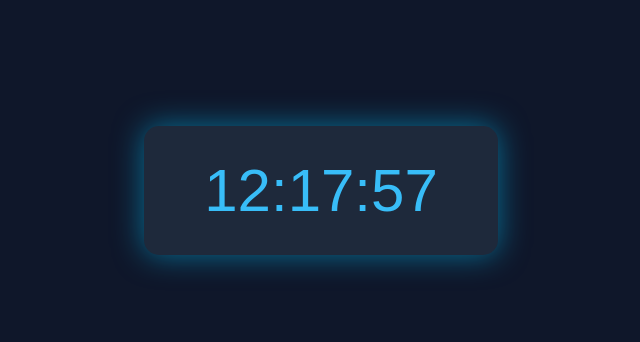
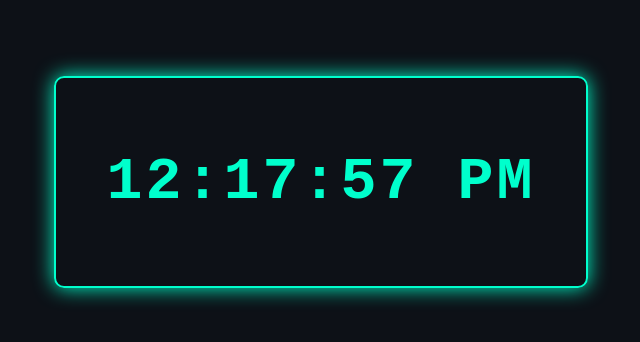
Before and after one commit to xyzvikram/digital-clock, a plain HTML site: page index.html in a window 1280 px wide. Shown: the part 218-560 px from the top of the page, without its empty margins (319-959 px from the left). Drawn offline with Linux system fonts and the light colour scheme.

Commit message:
Add files via upload

```diff
--- a/index.html
+++ b/index.html
@@ -4,38 +4,13 @@
   <meta charset="UTF-8">
   <meta name="viewport" content="width=device-width, initial-scale=1.0">
   <title>Digital Clock</title>
-  <style>
-    body {
-      display: flex;
-      justify-content: center;
-      align-items: center;
-      height: 100vh;
-      background: #0f172a;
-      color: #38bdf8;
-      font-family: Arial, sans-serif;
-    }
-    .clock {
-      font-size: 60px;
-      background: #1e293b;
-      padding: 30px 60px;
-      border-radius: 15px;
-      box-shadow: 0 0 30px rgba(0, 200, 255, 0.5);
-    }
-  </style>
+  <link rel="stylesheet" href="style.css">
 </head>
 <body>
-  <div class="clock" id="clock">00:00:00</div>
+  <div class="clock-container">
+    <h1 id="clock">00:00:00</h1>
+  </div>
 
-  <script>
-    function updateClock() {
-      let now = new Date();
-      let h = String(now.getHours()).padStart(2, '0');
-      let m = String(now.getMinutes()).padStart(2, '0');
-      let s = String(now.getSeconds()).padStart(2, '0');
-      document.getElementById('clock').textContent = `${h}:${m}:${s}`;
-    }
-    setInterval(updateClock, 1000);
-    updateClock();
-  </script>
+  <script src="script.js"></script>
 </body>
 </html>
--- /dev/null
+++ b/script.js
@@ -0,0 +1,24 @@
+function updateClock() {
+  const now = new Date();
+  let hours = now.getHours();
+  let minutes = now.getMinutes();
+  let seconds = now.getSeconds();
+  let session = "AM";
+
+  if (hours >= 12) {
+    session = "PM";
+    if (hours > 12) hours -= 12;
+  }
+
+  if (hours === 0) hours = 12;
+
+  hours = hours < 10 ? "0" + hours : hours;
+  minutes = minutes < 10 ? "0" + minutes : minutes;
+  seconds = seconds < 10 ? "0" + seconds : seconds;
+
+  const time = `${hours}:${minutes}:${seconds} ${session}`;
+  document.getElementById("clock").textContent = time;
+}
+
+setInterval(updateClock, 1000);
+updateClock();
--- /dev/null
+++ b/style.css
@@ -0,0 +1,23 @@
+body {
+  background-color: #0d1117;
+  color: #00ffcc;
+  font-family: 'Courier New', monospace;
+  display: flex;
+  justify-content: center;
+  align-items: center;
+  height: 100vh;
+  margin: 0;
+}
+
+.clock-container {
+  text-align: center;
+  border: 2px solid #00ffcc;
+  padding: 30px 50px;
+  border-radius: 10px;
+  box-shadow: 0 0 20px #00ffcc;
+}
+
+#clock {
+  font-size: 60px;
+  letter-spacing: 3px;
+}
```
